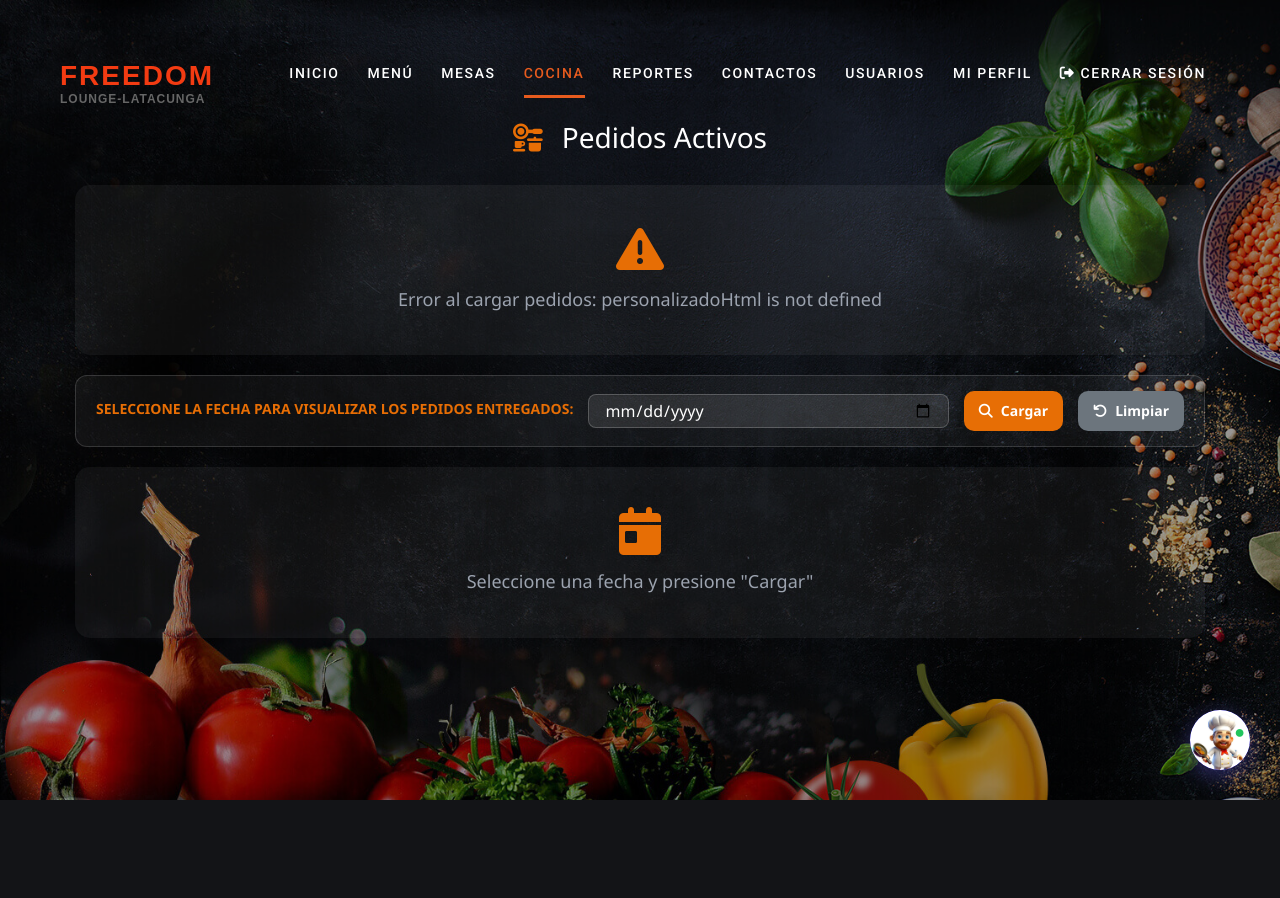
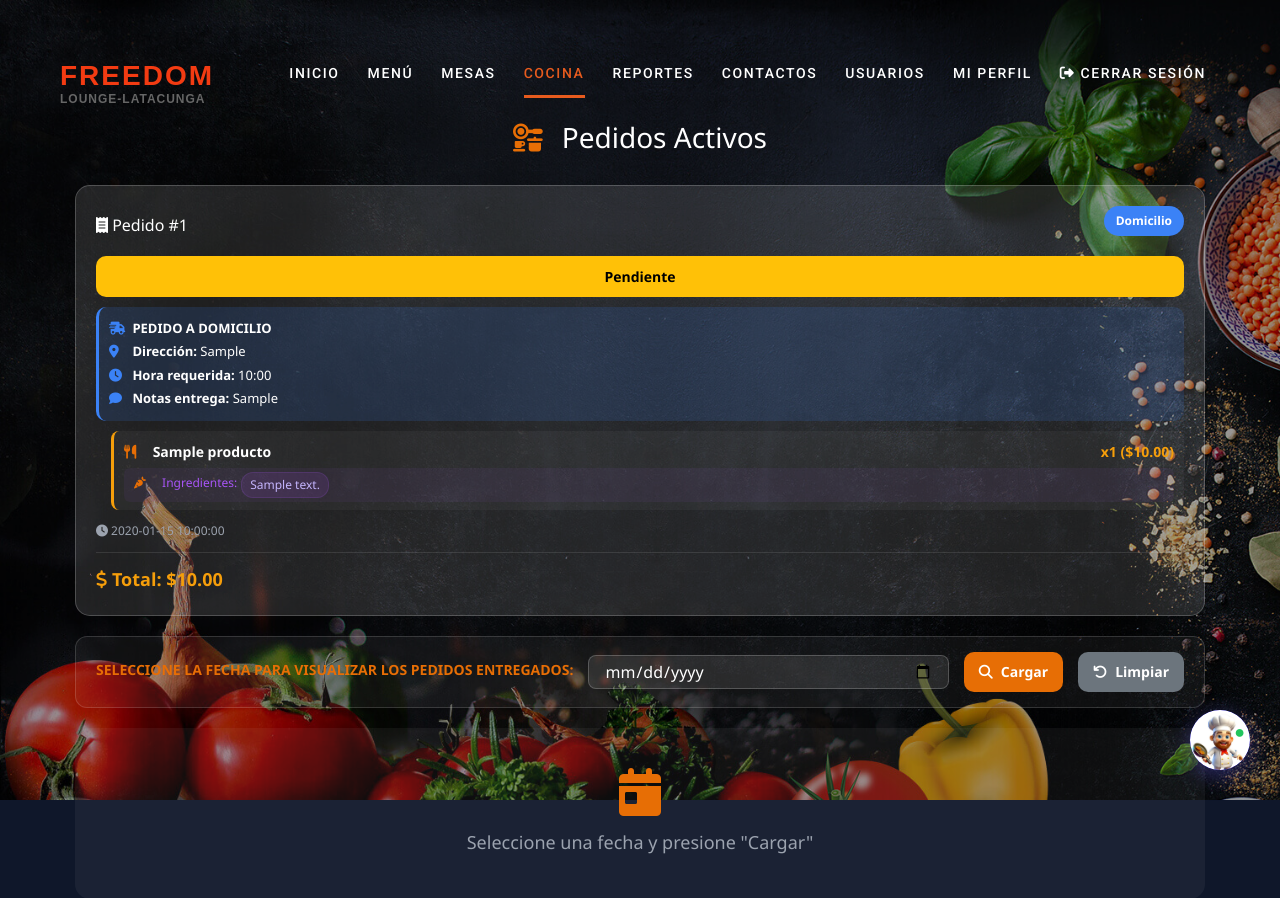
Before and after one commit to ArmandoTG43/Menu_DigitalQR, a Django app: page /cocina/ in a window 1280 px wide. Shown: the top 898 px of the page. Before the commit the page ends 800 px from the top, so only its background shows below. Run offline with Django 5.2, Linux system fonts and the light colour scheme; a user stored in the database is signed in; tables that the repository leaves empty hold one stand-in row (values such as "Sample post"); some libraries are stand-ins or nearby versions; some web fonts are replaced.

Commit message:
Version Final

```diff
--- a/Aplicacion/Menud/templates/cocina.html
+++ b/Aplicacion/Menud/templates/cocina.html
@@ -583,7 +583,6 @@ async function cargarPedidos() {
                             ${estadoTexto}
                         </div>
                         ${domicilioHtml}
-                        ${personalizadoHtml}
                         <div class="productos-lista">
                             ${productosHtml}
                         </div>
```
